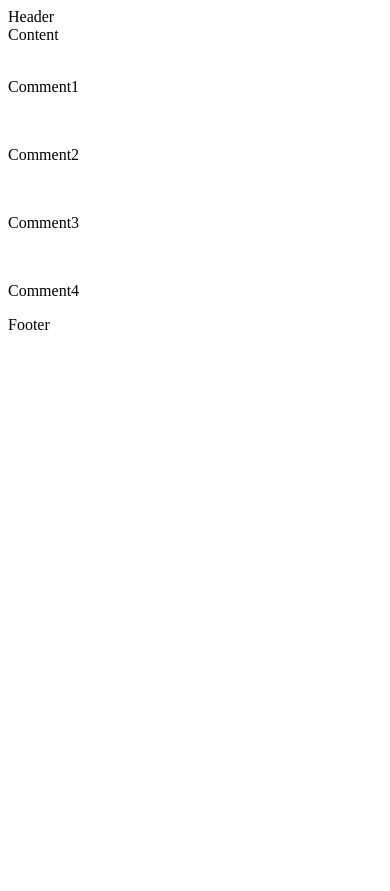
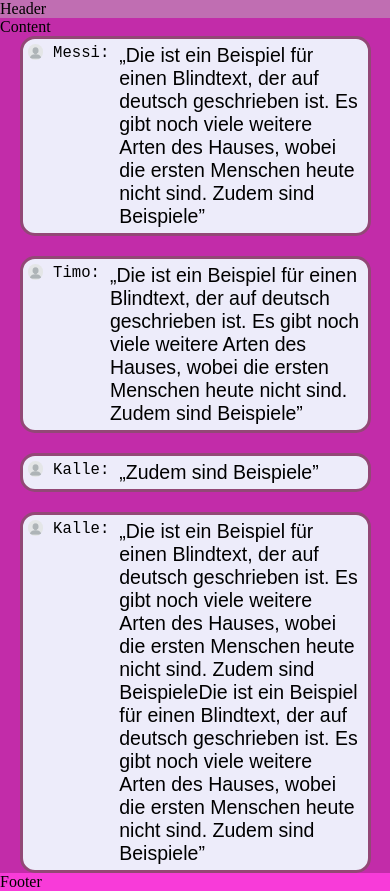
Before and after one commit to Kalbra/Out-of-Context, a Flask app: page / in a window 390 px wide. Before the commit the page ends 330 px from the top, so only its background shows below. Run offline with Flask 3, Linux system fonts and the light colour scheme.

Commit message:
Added some Test comments and added a lot of CSS and HTML, design, Responsive Design too.

```diff
--- a/api/templates/index.html
+++ b/api/templates/index.html
@@ -3,6 +3,7 @@
 <head>
     <meta charset="UTF-8">
     <title>FlaskApp</title>
+    <link rel="stylesheet" href="style.css">
 </head>
 <body>
     <!-- <h1>Hello World!</h1>
@@ -15,20 +16,32 @@
 
         <div id="container">
             <div class="comment">
-                <img src="" class="comment-image">
-                <p class="comment-text">Comment1</p>
+                <div class="comment-container">
+                    <img src="images/blank-profile.webp" class="comment-image">
+                    <p class="comment-author">Messi</p>
+                    <p class="comment-text">Die ist ein Beispiel für einen Blindtext, der auf deutsch geschrieben ist. Es gibt noch viele weitere Arten des Hauses, wobei die ersten Menschen heute nicht sind. Zudem sind Beispiele</p>
+                </div>
             </div>
             <div class="comment">
-                <img src="" class="comment-image">
-                <p class="comment-text">Comment2</p>
+                <div class="comment-container">
+                    <img src="images/blank-profile.webp" class="comment-image">
+                    <p class="comment-author">Timo</p>
+                    <p class="comment-text">Die ist ein Beispiel für einen Blindtext, der auf deutsch geschrieben ist. Es gibt noch viele weitere Arten des Hauses, wobei die ersten Menschen heute nicht sind. Zudem sind Beispiele</p>
+                </div>
             </div>
             <div class="comment">
-                <img src="" class="comment-image">
-                <p class="comment-text">Comment3</p>
+                <div class="comment-container">
+                    <img src="images/blank-profile.webp" class="comment-image">
+                    <p class="comment-author">Kalle</p>
+                    <p class="comment-text">Zudem sind Beispiele</p>
+                </div>
             </div>
             <div class="comment">
-                <img src="" class="comment-image">
-                <p class="comment-text">Comment4</p>
+                <div class="comment-container">
+                    <img src="images/blank-profile.webp" class="comment-image">
+                    <p class="comment-author">Kalle</p>
+                    <p class="comment-text">Die ist ein Beispiel für einen Blindtext, der auf deutsch geschrieben ist. Es gibt noch viele weitere Arten des Hauses, wobei die ersten Menschen heute nicht sind. Zudem sind BeispieleDie ist ein Beispiel für einen Blindtext, der auf deutsch geschrieben ist. Es gibt noch viele weitere Arten des Hauses, wobei die ersten Menschen heute nicht sind. Zudem sind Beispiele</p>
+                </div>
             </div>
         </div>
     </div>
--- a/api/templates/style.css
+++ b/api/templates/style.css
@@ -1,3 +1,138 @@
+
+
 html, body {
     margin: 0px;
+    background-color: rgb(214, 75, 203); /* safe delete */
 }
+
+#header {
+    background-color: rgb(192, 110, 178);  /* safe delete */
+}
+
+#main {
+    background-color: rgb(194, 44, 169);  /* safe delete */
+}
+
+#container {
+    display: flex;
+    flex-direction: column;
+    grid-gap: var(--main-container-grid-gap);
+
+    padding-inline: var(--main-container-padding-inline);
+}
+
+.comment {
+    background-color: var(--main-comment-background-color);
+    border: var(--main-comment-border-line-width) solid var(--main-comment-border-color);
+    border-radius: var(--main-comment-border-radius);
+    padding: var(--main-commment-padding);
+
+
+}
+
+.comment-container {
+    display: flex;
+    gap: var(--main-commment-container-gap);
+}
+
+.comment .comment-text {
+    font-size: var(--main-comment-p-font-size);
+    margin: 0px;
+    font-family: var(--main-comment-p-font-family);
+}
+
+.comment .comment-text::before {
+    content: '\201E'; /* Linkes Anführungszeichen Unten */
+}
+
+.comment .comment-text::after {
+    content: '\201D'; /* Rechtes Anführungszeichen */
+}
+
+.comment .comment-author {
+    margin: 0px;
+
+    font-family: var(--main-commment-author-font-family);
+    font-size: var(--main-comment-author-font-size);
+}
+
+.comment .comment-author::after {
+    content: ':'; /* Macht ein : nach dem Authornamen */
+}
+
+.comment img {
+    width: var(--main-comment-img-width); /* setzt die Breite des Bildes */
+    height: var(--main-comment-img-width); /* Setze die Höhe gleich lang wie die Breite */
+
+    border-radius: var(--main-comment-img-border-radius); /* macht das Bild rund */
+}
+
+#footer {
+    background-color: rgb(248, 59, 217);  /* safe delete */
+}
+
+
+/* Responsive Design */
+
+@media (min-width: 1024px) {
+    /* For PC */
+
+    :root {
+        --main-comment-background-color: rgb(237, 236, 250);
+        --main-comment-border-color: #924876;
+        --main-container-grid-gap: 20px;
+        --main-container-padding-inline: 5vw;
+        --main-comment-border-radius: 15px;
+        --main-commment-padding: 5px;
+        --main-comment-p-font-size: 2vw;
+        --main-comment-border-line-width: 3px;
+        --main-comment-img-width: 1.5vw;
+        --main-comment-img-border-radius: 90px;
+        --main-comment-p-font-family: Arial, Helvetica, sans-serif;
+        --main-commment-author-font-family: 'Courier New', Courier, monospace;
+        --main-comment-author-font-size: 1.5vw;
+        --main-commment-container-gap: 10px;
+      }
+}
+
+@media (min-width: 600px) and (max-width: 1023px) {
+    /* For Tablet */
+
+    :root {
+        --main-comment-background-color: rgb(237, 236, 250);
+        --main-comment-border-color: #924876;
+        --main-container-grid-gap: 20px;
+        --main-container-padding-inline: 5vw;
+        --main-comment-border-radius: 15px;
+        --main-commment-padding: 5px;
+        --main-comment-p-font-size: 3vw;
+        --main-comment-border-line-width: 3px;
+        --main-comment-img-width: 2.5vw;
+        --main-comment-img-border-radius: 90px;
+        --main-comment-p-font-family: Arial, Helvetica, sans-serif;
+        --main-commment-author-font-family: 'Courier New', Courier, monospace;
+        --main-comment-author-font-size: 2.5vw;
+        --main-commment-container-gap: 10px;
+      }
+}
+
+@media (max-width: 599px) {
+    /* For Handy */
+
+    :root {
+        --main-comment-background-color: rgb(237, 236, 250);
+        --main-comment-border-color: #924876;
+        --main-container-grid-gap: 20px;
+        --main-container-padding-inline: 5vw;
+        --main-comment-border-radius: 15px;
+        --main-commment-padding: 5px;
+        --main-comment-p-font-size: 5vw;
+        --main-comment-border-line-width: 3px;
+        --main-comment-img-width: 4vw;
+        --main-comment-img-border-radius: 90px;
+        --main-comment-p-font-family: Arial, Helvetica, sans-serif;
+        --main-commment-author-font-family: 'Courier New', Courier, monospace;
+        --main-comment-author-font-size: 4vw;
+        --main-commment-container-gap: 10px;
+      }
+}
```
Also changed, not shown: api/templates/images/blank-profile.webp (added).
